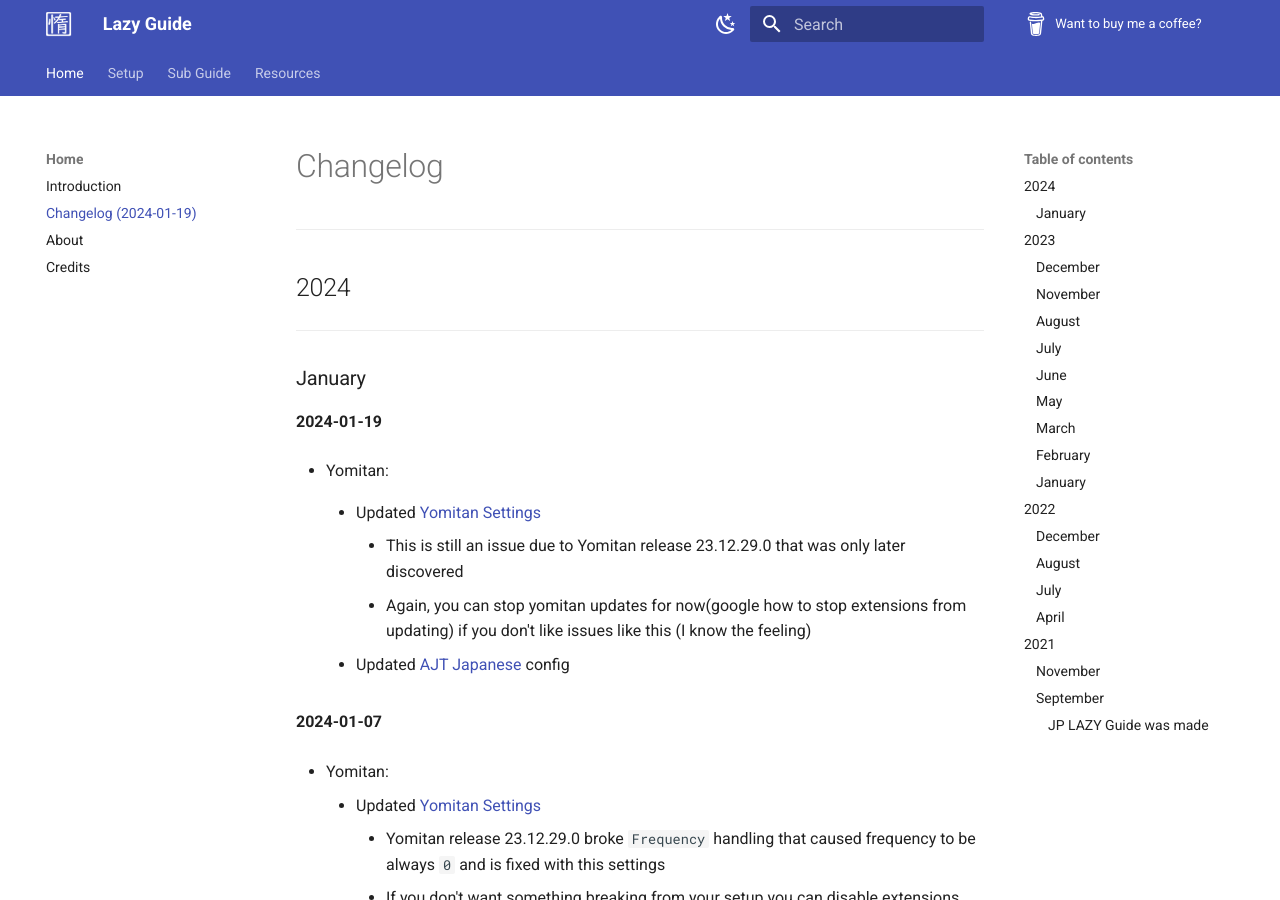
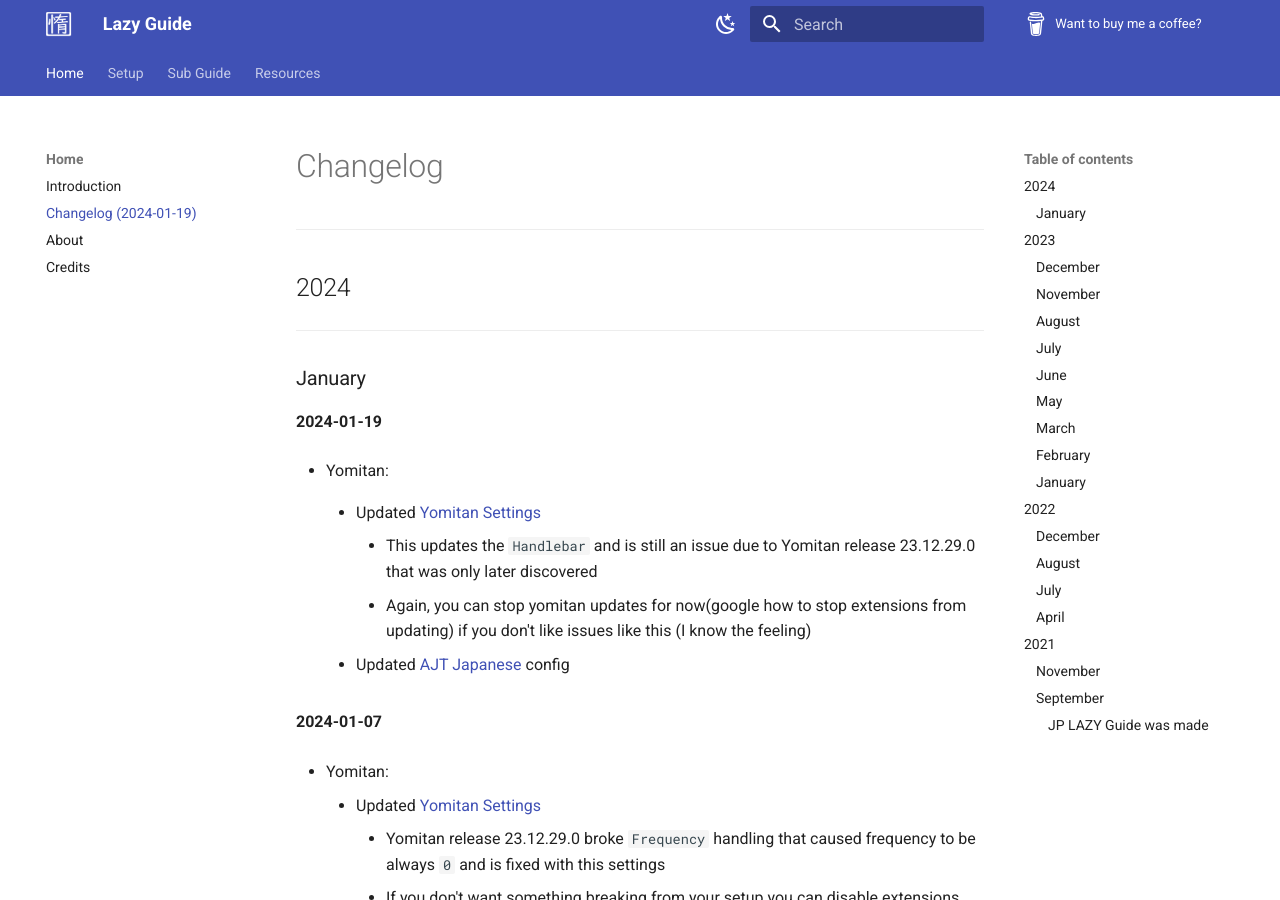
Before and after one commit to Xelieu/xelieu.github.io, an MkDocs documentation site: the page built from docs/jp-lazy-guide/changelog.md, in a window 1280 px wide and 900 px high. Built offline with MkDocs 1.6.1 and Material for MkDocs 9.7.7, drawn with Linux system fonts in a browser that asks for light colours.

Commit message:
$updated info

```diff
--- a/docs/jp-lazy-guide/changelog.md
+++ b/docs/jp-lazy-guide/changelog.md
@@ -17,7 +17,7 @@ hide:
 
 - Yomitan:
 	- Updated [Yomitan Settings](https://drive.google.com/drive/folders/1s_PdQ9HWvpDFXkh_AGGzVgqrFBGhUsbI?usp=sharing)
-		- This is still an issue due to Yomitan release 23.12.29.0 that was only later discovered
+		- This updates the `Handlebar` and is still an issue due to Yomitan release 23.12.29.0 that was only later discovered
 		- Again, you can stop yomitan updates for now(google how to stop extensions from updating) if you don't like issues like this (I know the feeling)
 
 	- Updated [AJT Japanese](http://127.0.0.1:8000/jp-lazy-guide/updatingAnkiJPMNNote/#updating-ajt-japanese) config
```
